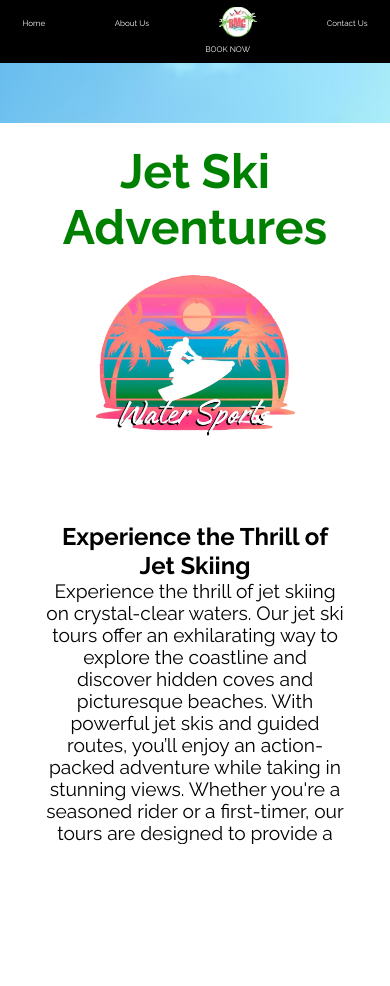
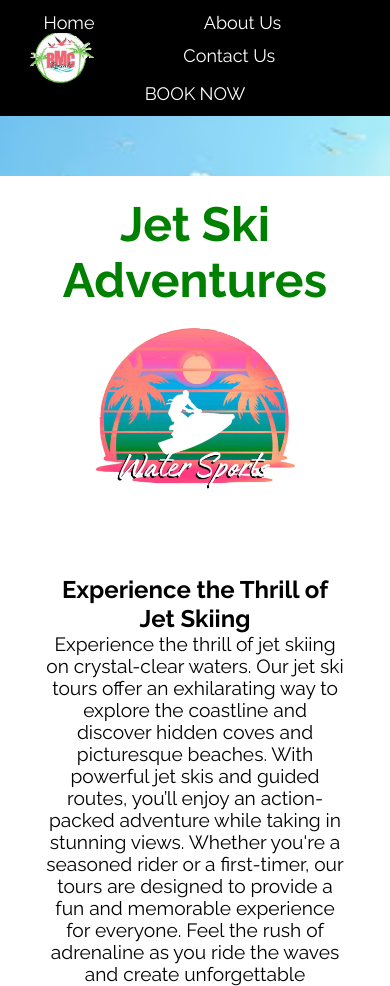
Before and after one commit to SOLO-Trippy/BMCtesting, a plain HTML site: page jetski.html in a window 390 px wide. Shown: the top 986 px of the page. Before the commit the page ends 844 px from the top, so only its background shows below. Drawn offline with Linux system fonts and the light colour scheme.

Commit message:
Update jetski.html

```diff
--- a/jetski.html
+++ b/jetski.html
@@ -50,26 +50,6 @@
 
 
 
-
-/* Mobile Adjustments */
-@media (max-width: 768px) {
-    /* Adjust navigation bar for mobile screens */
-    nav {
-        padding: 5px 10px; /* Further reduce padding */
-    }
-
-    .nav-link {
-        font-size: 8px; /* Reduce font size even more for mobile */
-        padding: 1px 0.1px; /* Reduced padding for nav links */
-    }
-
-    .logo {
-        height: 30px; /* Reduce logo size even further */
-    }
- html, body {
-        height: 100%; /* Set both html and body to 100% height */
-        overflow-x: hidden; /* Prevent horizontal scrolling */
-    }
 
 
 
```
